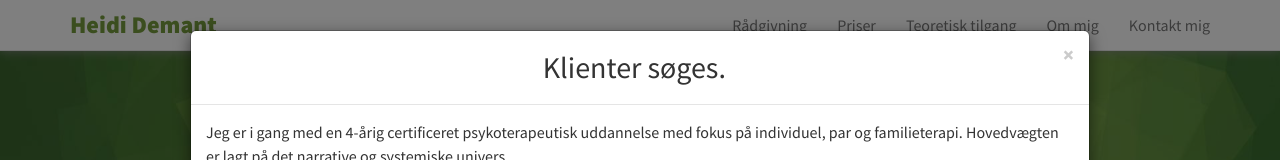
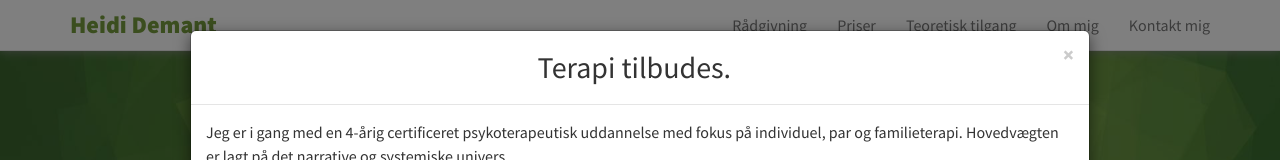
Before and after one commit to briandemant/heididemant, a website: page public/index.html in a window 1280 px wide. Shown: the top 160 px of the page. Drawn offline with nearby package versions, Linux system fonts and the light colour scheme; some packages are replaced by stand-ins of ours.

Commit message:
changed headline on pop-up

```diff
--- a/public/index.html
+++ b/public/index.html
@@ -94,7 +94,7 @@
 			<div class="modal-content">
 				<div class="modal-header">
 					<button type="button" class="close" data-dismiss="modal">&times;</button>
-					<h2 class="modal-title text-center form-title">Klienter søges.</h2>
+					<h2 class="modal-title text-center form-title">Terapi tilbudes.</h2>
 				</div>
 				<div class="modal-body">
 					<div class="">
```
